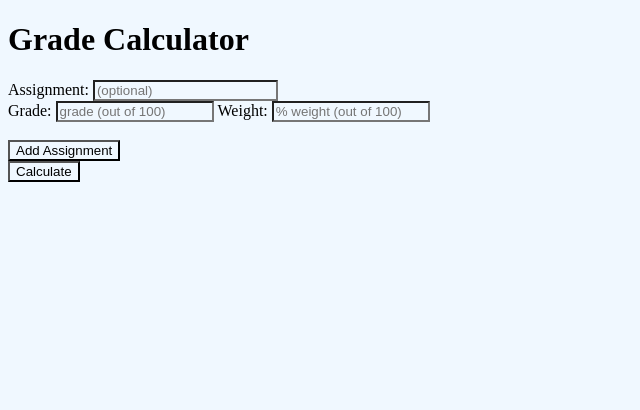
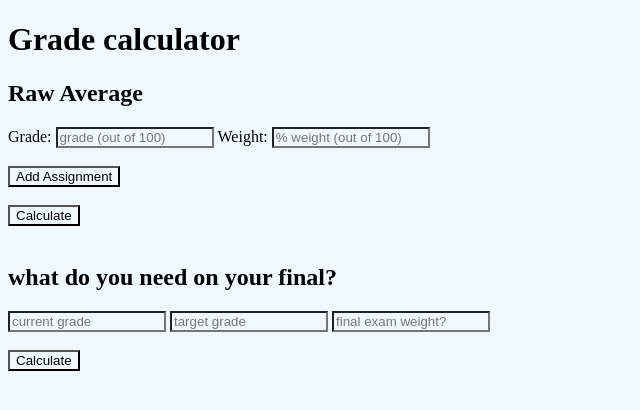
Before and after one commit to dzhan111/grade-calculator, a plain HTML site: page index.html in a window 1280 px wide. Shown: the whole page, without its empty margins (0-640 px from the left). Drawn offline with Linux system fonts and the light colour scheme.

Commit message:
added final grade calculation, fixed some bugs

```diff
--- a/index.html
+++ b/index.html
@@ -8,15 +8,12 @@
     <link rel="stylesheet" href="style.css" />
 </head>
 <body>
-
+<h1>Grade calculator</h1>
 <div>
-    <h1>Grade Calculator </h1>
+    <h2>Raw Average </h2>
 
     <div id="inputs-container">
-        <div>
-            <label for="assignmentName">Assignment: </label>
-            <input type="text" name="assignmentName[]" class="assignmentName" placeholder="(optional)">
-        </div>
+
         <div class="aligned">
             <label for="grade">Grade:</label>
             <input type="number" name="grade[]" class="grade" min="0" max="100" placeholder="grade (out of 100)">
@@ -30,14 +27,24 @@
     <br>
     <button onclick="addInput()">Add Assignment</button>
     <br>
+    <br>
     <button onclick="calculateAverage()">Calculate</button>
 
     <div id="result"></div>
 </div>
+<br>
+<div id="final-exam">
+    <h2>what do you need on your final?</h2>
+    <input id="current" type="number" placeholder="current grade" max="100" min="0">
+    <input id="target" type="number"placeholder="target grade" max="100" min="0">
 
-<script>
+    <input id="final-weight" placeholder="final exam weight?" max="100" min="0">
+    <br><br>
+    <button onclick="calculateFinal()">Calculate</button>
 
-</script>
+    <div id="result2"></div>
+
+</div>
 
 </body>
 </html>
--- a/index.js
+++ b/index.js
@@ -7,10 +7,7 @@ function addInput() {
 
     newInputDiv.innerHTML = `
         <br>
-        <div>
-            <label for="assignmentName">Assignment: </label>
-            <input type="text" name="assignmentName[]" class="assignmentName" placeholder="(optional)">
-        </div>
+
         <div class="aligned">
             <label for="grade">Grade:</label>
             <input type="number" name="grade[]" class="grade" min="0" max="100" placeholder="grade (out of 100)">
@@ -33,20 +30,20 @@ function calculateAverage() {
     let totalWeightedScore = 0;
     let totalWeight = 0;
 
-    for (let i = 0; i < assignmentNames.length; i++) {
+    for (let i = 0; i < grades.length; i++) {
         const grade = parseFloat(grades[i].value);
         const weight = parseFloat(weights[i].value);
 
-        if (!isNaN(grade) && !isNaN(weight)) {
+
             totalWeightedScore += (grade * weight);
             totalWeight += weight;
-        }
+
     }
 
     const average = totalWeight !== 0 ? totalWeightedScore / totalWeight : 0;
 
     const resultContainer = document.getElementById('result');
-    resultContainer.innerHTML = `Raw Weighted Average: ${average.toFixed(2)} %`;
+    resultContainer.innerHTML = `Raw Weighted Average: ${average} %`;
 }
 
 
@@ -54,3 +51,19 @@ function removeInput(button) {
     const assignmentInput = button.parentElement;
     assignmentInput.remove();
 }
+
+
+
+function calculateFinal() {
+    const current = document.getElementById("current").value;
+    const target = document.getElementById("target").value;
+    const finalweight = document.getElementById("final-weight").value;
+
+    const result = document.getElementById("result2");
+
+    var curr = (100 - finalweight) * current;
+    var answer = ((target * 100 - curr) / finalweight).toFixed(2);
+
+
+    result.innerHTML = `\nYou need a ${answer}% on the final exam to achieve your target grade.`
+}
--- a/style.css
+++ b/style.css
@@ -22,3 +22,7 @@ input::-webkit-inner-spin-button {
 .weight{
     width: 150px;
 }
+
+#final-exam input{
+    width: 150px;
+}
```
